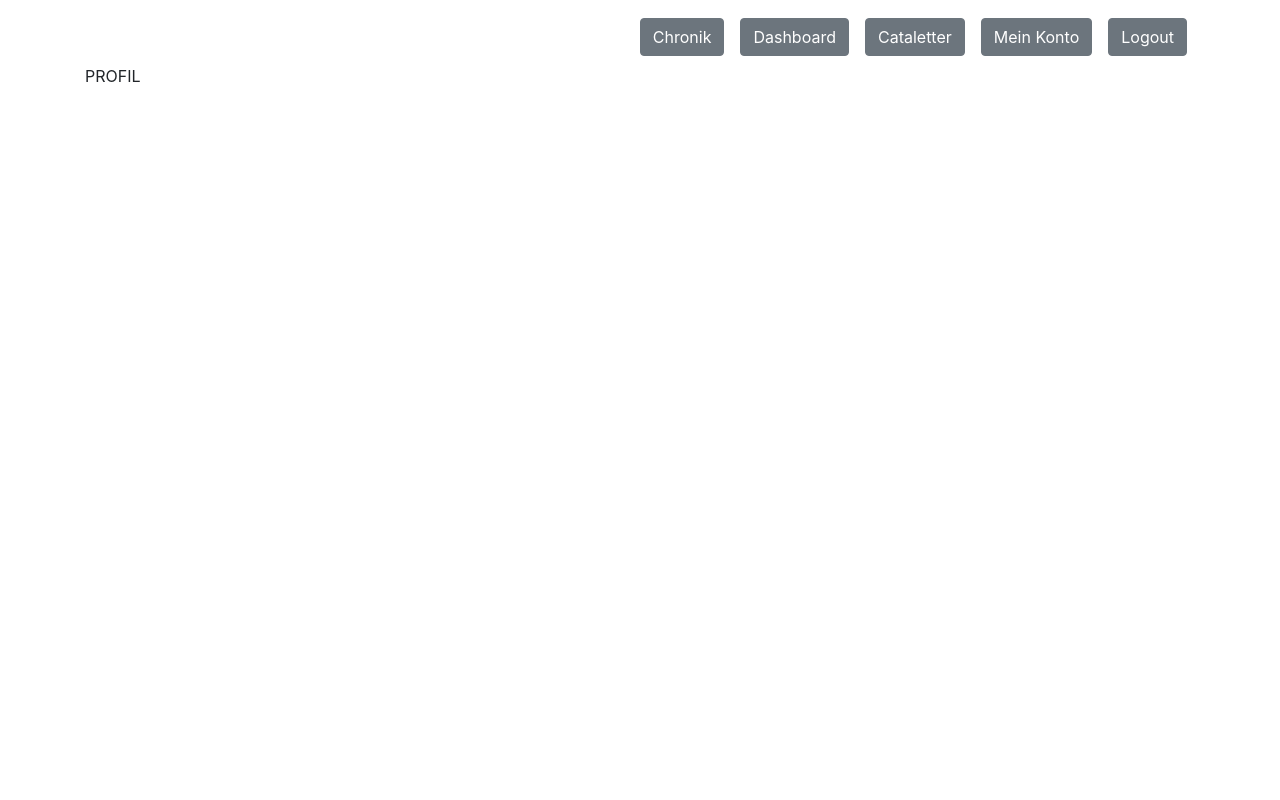
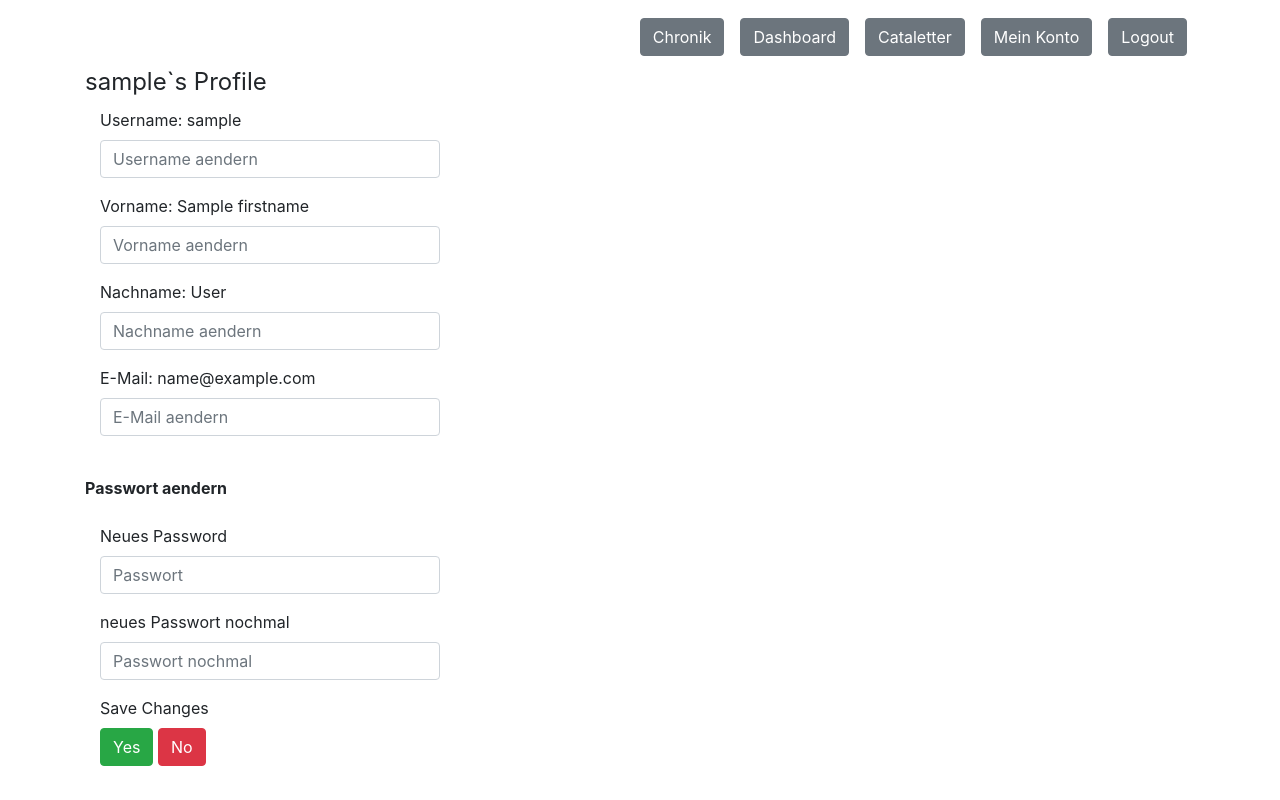
Before and after one commit to nadinegostner/cats_blog, a PHP site: template templates/profil.twig in a window 1280 px wide. Run offline with PHP 8.4, Linux system fonts and the light colour scheme; the template is opened without the code that fills it: most values are stand-ins (such as "Sample title", 1, 10 or a date in 2020); some libraries are stand-ins or nearby versions.

Commit message:
Profile anzeigen + form fürs aendern

```diff
--- a/src/dependencies.php
+++ b/src/dependencies.php
@@ -84,6 +84,7 @@ $container["App\\Controllers\\NewsletterController"] = function($c) {
 
 $container["App\\Controllers\\ProfilController"] = function($c) {
     $view = $c->get('view');
+    $user = $c->get('user');
 
-    return new \App\Controllers\ProfilController($view);
+    return new \App\Controllers\ProfilController($view, $user);
 };
--- a/templates/profil.twig
+++ b/templates/profil.twig
@@ -22,7 +22,85 @@
         </div>
     </div>
 
-    PROFIL
+    <form class="form-horizontal">
+        <fieldset>
+
+            <!-- Form Name -->
+            <legend>{{ username }}`s Profile</legend>
+
+            <!-- Text input-->
+            <div class="form-group">
+                <label class="col-md-4 control-label" for="textinput">Username: {{ username }}</label>
+                <div class="col-md-4">
+                    <input id="textinput" name="textinput" type="text" placeholder="Username aendern" class="form-control input-md">
+
+                </div>
+            </div>
+
+            <!-- Text input-->
+            <div class="form-group">
+                <label class="col-md-4 control-label" for="textinput">Vorname: {{ firstname }}</label>
+                <div class="col-md-4">
+                    <input id="textinput" name="textinput" type="text" placeholder="Vorname aendern" class="form-control input-md" required="">
+
+                </div>
+            </div>
+
+            <!-- Text input-->
+            <div class="form-group">
+                <label class="col-md-4 control-label" for="textinput">Nachname: {{ lastname }}</label>
+                <div class="col-md-4">
+                    <input id="textinput" name="textinput" type="text" placeholder="Nachname aendern" class="form-control input-md">
+
+                </div>
+            </div>
+
+            <!-- Text input-->
+            <div class="form-group">
+                <label class="col-md-4 control-label" for="textinput">E-Mail: {{ email }}</label>
+                <div class="col-md-4">
+                    <input id="textinput" name="textinput" type="text" placeholder="E-Mail aendern" class="form-control input-md">
+
+                </div>
+            </div>
+
+            <br>
+            <b>Passwort aendern</b>
+            <br>
+            <br>
+
+            <!-- Text input-->
+            <div class="form-group">
+                <label class="col-md-4 control-label" for="textinput">Neues Password</label>
+                <div class="col-md-4">
+                    <input id="textinput" name="textinput" type="text" placeholder="Passwort" class="form-control input-md">
+
+                </div>
+            </div>
+
+            <!-- Text input-->
+            <div class="form-group">
+                <label class="col-md-4 control-label" for="textinput">neues Passwort nochmal</label>
+                <div class="col-md-4">
+                    <input id="textinput" name="textinput" type="text" placeholder="Passwort nochmal" class="form-control input-md">
+
+                </div>
+            </div>
+
+
+            <!-- Button (Double) -->
+            <div class="form-group">
+                <label class="col-md-4 control-label" for="btnsave">Save Changes</label>
+                <div class="col-md-8">
+                    <button id="btnsave" name="btnsave" class="btn btn-success">Yes</button>
+                    <button id="btncancel" name="btncancel" class="btn btn-danger">No</button>
+                </div>
+            </div>
+
+        </fieldset>
+    </form>
+
+
 </div>
 
 {% include 'footer.twig' %}
```
Also changed, not shown: src/Controllers/ProfilController.php (+18 -3 lines), src/Models/User.php (+9 -0 lines).
